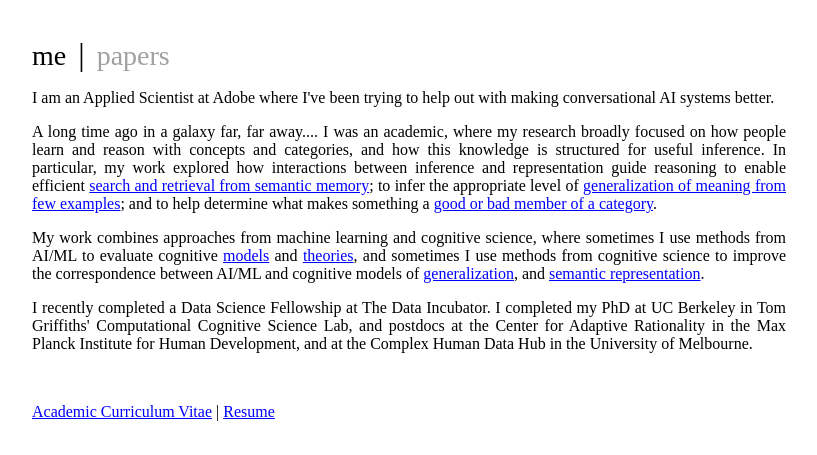
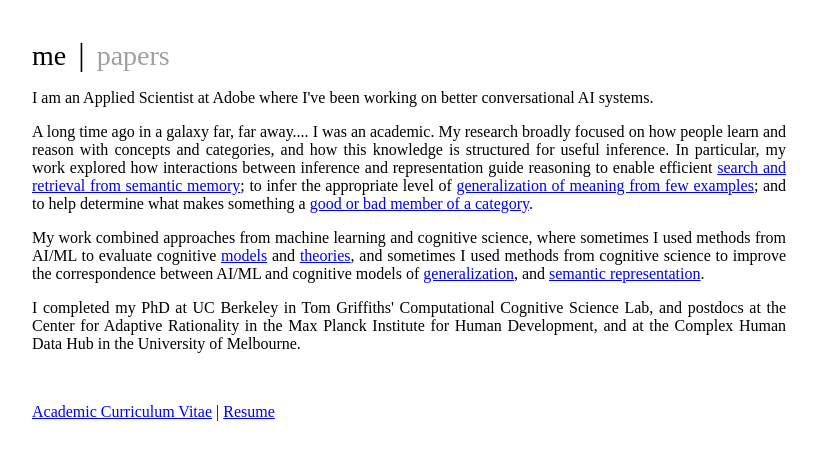
Before and after one commit to joshabbott/joshabbott.github.io, a plain HTML site: page index.html in a window 1280 px wide. Shown: the part 245-700 px from the top of the page, without its empty margins (231-1048 px from the left). Drawn offline with Linux system fonts and the light colour scheme.

Commit message:
Update index.html

```diff
--- a/index.html
+++ b/index.html
@@ -58,13 +58,13 @@ My research has focused on building computational models of higher-level cogniti
 
 <!-- I am a computational cognitive scientist with expertise in user/behavior modeling, Bayesian statistics, categorization, and language modeling. I use theory and large-scale experiments from psychological sciences to build better machine learning models for recommendation and computer vision systems that behave more like people do.
  -->
- I am an Applied Scientist at Adobe where I've been trying to help out with making conversational AI systems better.
+ I am an Applied Scientist at Adobe where I've been working on better conversational AI systems.
 </p><p>
-A long time ago in a galaxy far, far away.... I was an academic, where my research broadly focused on how people learn and reason with concepts and categories, and how this knowledge is structured for useful inference. In particular, my work explored how interactions between inference and representation guide reasoning to enable efficient <a href="http://cocosci.princeton.edu/josh/papers/RandomWalksOptimalForaging.pdf" target="_blank">search and retrieval from semantic memory</a>; to infer the appropriate level of <a href="https://cocosci.princeton.edu/josh/papers/cogsci2012_wordnet.pdf" target="_blank">generalization of meaning from few examples</a>; and to help determine what makes something a <a href="https://cocosci.princeton.edu/josh/papers/PNAS-2016-Abbott-11178-83.pdf" target="_blank">good or bad member of a category</a>.
+A long time ago in a galaxy far, far away.... I was an academic. My research broadly focused on how people learn and reason with concepts and categories, and how this knowledge is structured for useful inference. In particular, my work explored how interactions between inference and representation guide reasoning to enable efficient <a href="http://cocosci.princeton.edu/josh/papers/RandomWalksOptimalForaging.pdf" target="_blank">search and retrieval from semantic memory</a>; to infer the appropriate level of <a href="https://cocosci.princeton.edu/josh/papers/cogsci2012_wordnet.pdf" target="_blank">generalization of meaning from few examples</a>; and to help determine what makes something a <a href="https://cocosci.princeton.edu/josh/papers/PNAS-2016-Abbott-11178-83.pdf" target="_blank">good or bad member of a category</a>.
 </p><p>
- My work combines approaches from machine learning and cognitive science, where sometimes I use methods from AI/ML to evaluate cognitive <a href="https://cocosci.princeton.edu/papers/BourginAbbottGriffiths_2020.pdf" target="_blank">models</a> and <a href="https://cocosci.princeton.edu/josh/papers/griffiths-largeimagedatabases-topics2016.pdf" target="_blank">theories</a>, and sometimes I use methods from cognitive science to improve the correspondence between AI/ML and cognitive models of <a href="https://cocosci.princeton.edu/josh/papers/jia_visuallygrounded_nips2013.pdf" target="_blank">generalization</a>, and <a href="https://cocosci.princeton.edu/papers/Peterson_et_al-2018-Cognitive_Science.pdf" target="_blank">semantic representation</a>.
+ My work combined approaches from machine learning and cognitive science, where sometimes I used methods from AI/ML to evaluate cognitive <a href="https://cocosci.princeton.edu/papers/BourginAbbottGriffiths_2020.pdf" target="_blank">models</a> and <a href="https://cocosci.princeton.edu/josh/papers/griffiths-largeimagedatabases-topics2016.pdf" target="_blank">theories</a>, and sometimes I used methods from cognitive science to improve the correspondence between AI/ML and cognitive models of <a href="https://cocosci.princeton.edu/josh/papers/jia_visuallygrounded_nips2013.pdf" target="_blank">generalization</a>, and <a href="https://cocosci.princeton.edu/papers/Peterson_et_al-2018-Cognitive_Science.pdf" target="_blank">semantic representation</a>.
 </p><p>
-I recently completed a Data Science Fellowship at The Data Incubator. I completed my PhD at UC Berkeley in Tom Griffiths' Computational Cognitive Science Lab, and postdocs at the Center for Adaptive Rationality in the Max Planck Institute for Human Development, and at the Complex Human Data Hub in the University of Melbourne.
+I completed my PhD at UC Berkeley in Tom Griffiths' Computational Cognitive Science Lab, and postdocs at the Center for Adaptive Rationality in the Max Planck Institute for Human Development, and at the Complex Human Data Hub in the University of Melbourne.
 
  </p>
 
```
